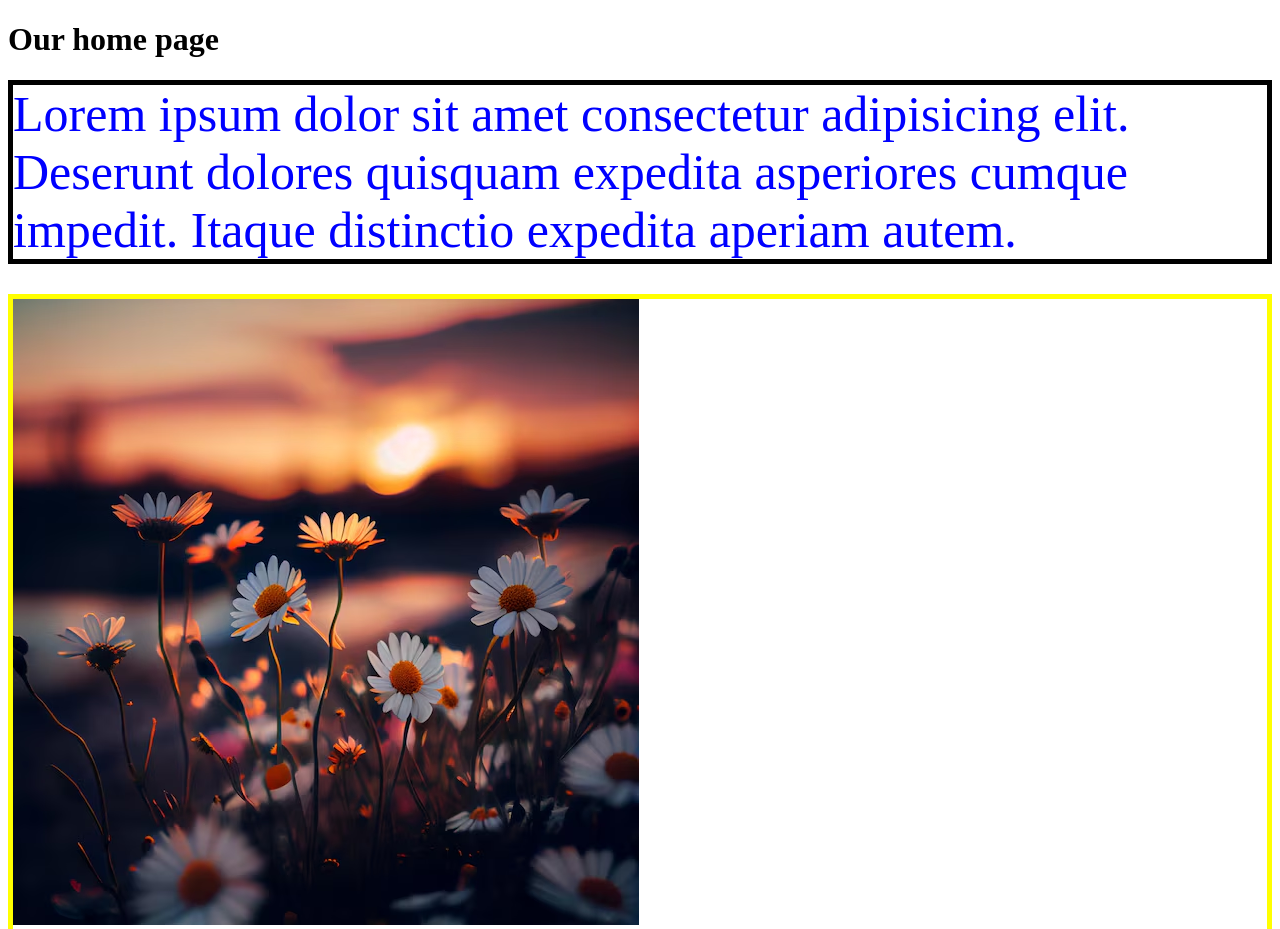
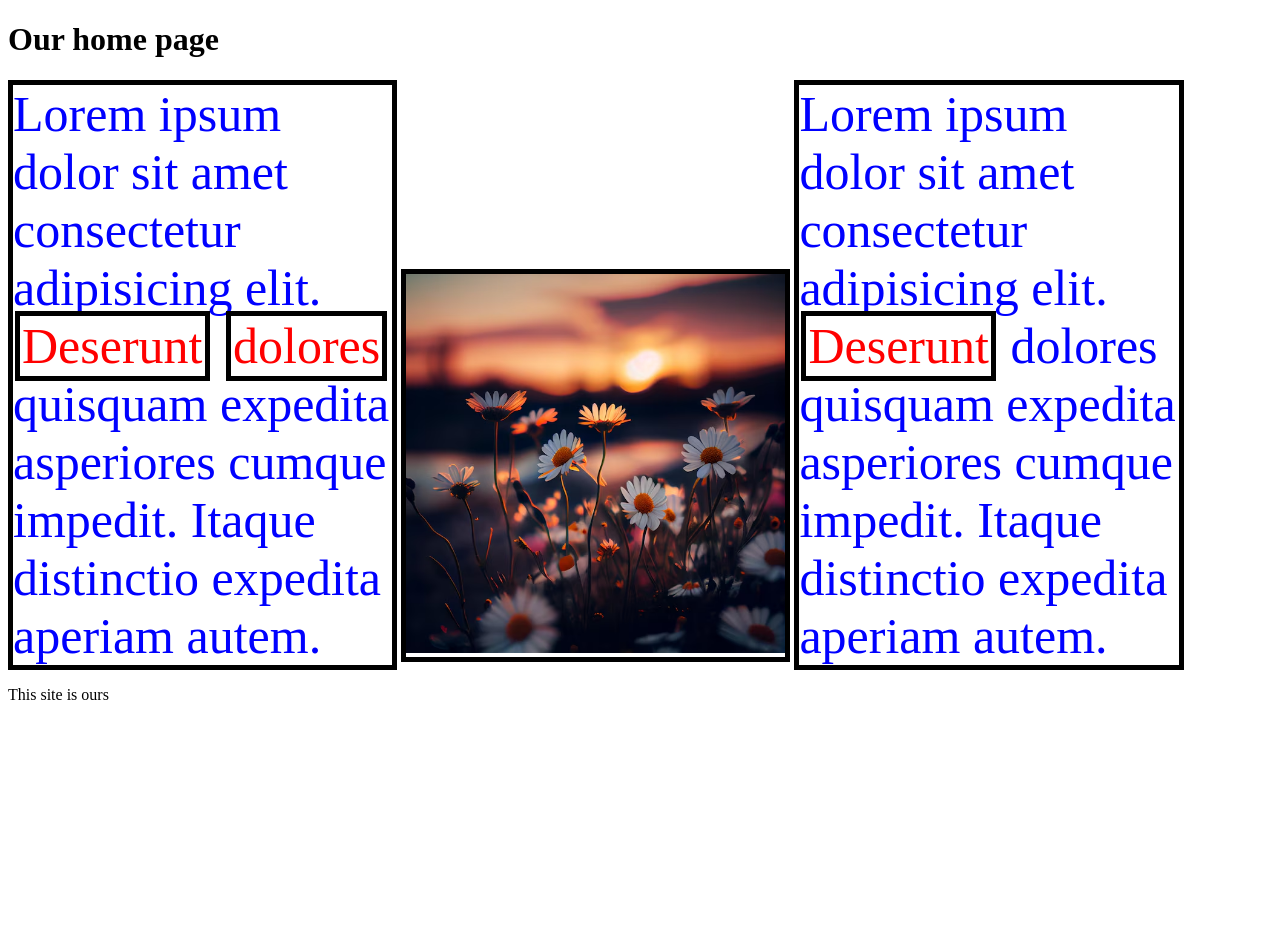
Before and after one commit to kate-miah/014, a plain HTML site: page index.html in a window 1280 px wide. Shown: the top 929 px of the page. After the commit the page ends 800 px from the top, so only its background shows below. Drawn offline with Linux system fonts and the light colour scheme.

Commit message:
014-inline

```diff
--- a/assets/style.css
+++ b/assets/style.css
@@ -1,17 +1,28 @@
+div {
+    display: inline-block;
+    width: 30%;
+}
+
+
 .main-article {
     color: blue;
     border: 5px solid black;
     font-size: 50px;
-    margin-bottom: 30px;
+
 }
 
 span {
+    color: red;
+    margin: 2px;
+    padding: 2px;
+    border: 5px solid black;
+}
+.wrapper {
+    border: 5px solid black;
 
 }
-.wrapper {
-    border: 5px solid yellow;
-    margin-top: 30px;
-
+img {
+    width: 100%;
 }
 
 /*font-size: inherit;*/
--- a/index.html
+++ b/index.html
@@ -13,7 +13,7 @@
     <main>
         <section>
             <div class="main-article">
-            Lorem ipsum dolor sit amet consectetur adipisicing elit. <span>Deserunt</span> dolores quisquam expedita asperiores cumque impedit. Itaque distinctio expedita aperiam autem.
+            Lorem ipsum dolor sit amet consectetur adipisicing elit. <span>Deserunt</span> <span>dolores</span> quisquam expedita asperiores cumque impedit. Itaque distinctio expedita aperiam autem.
             </div>
 
             <div class="wrapper">
```
